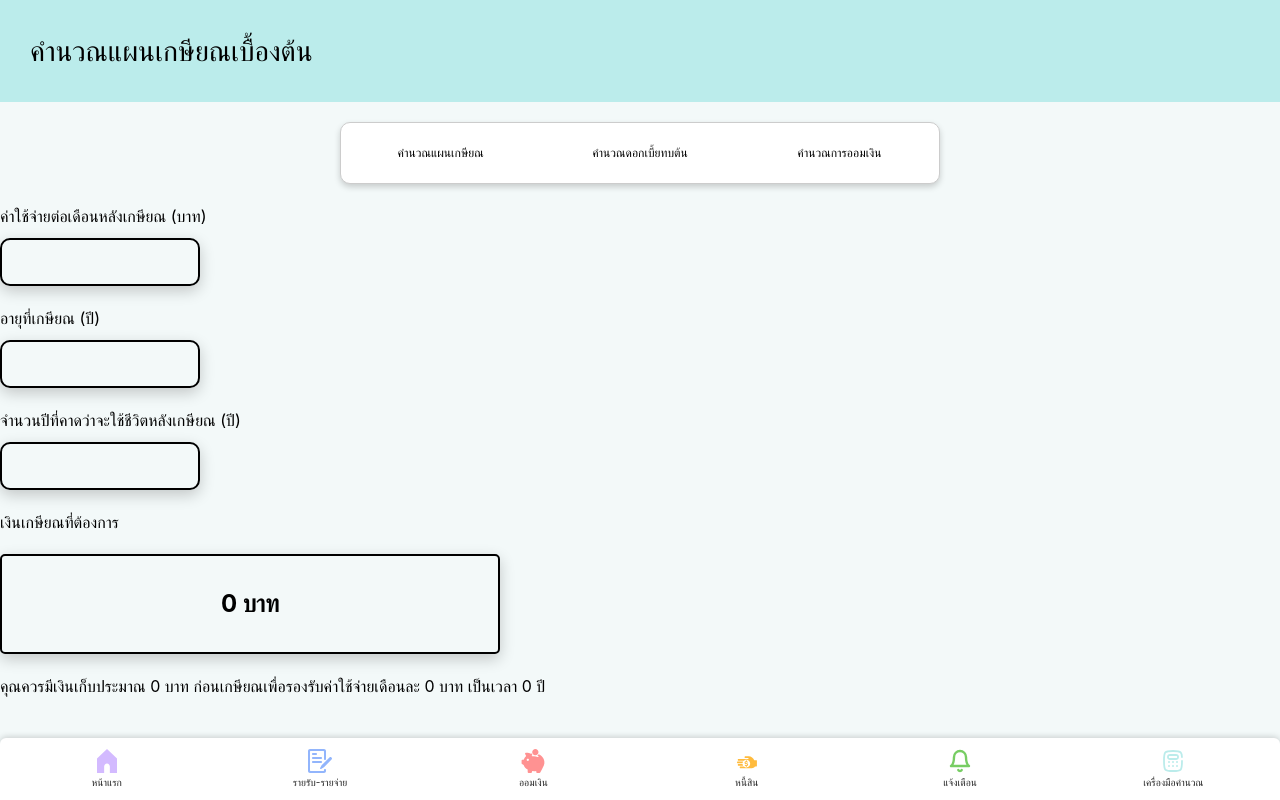
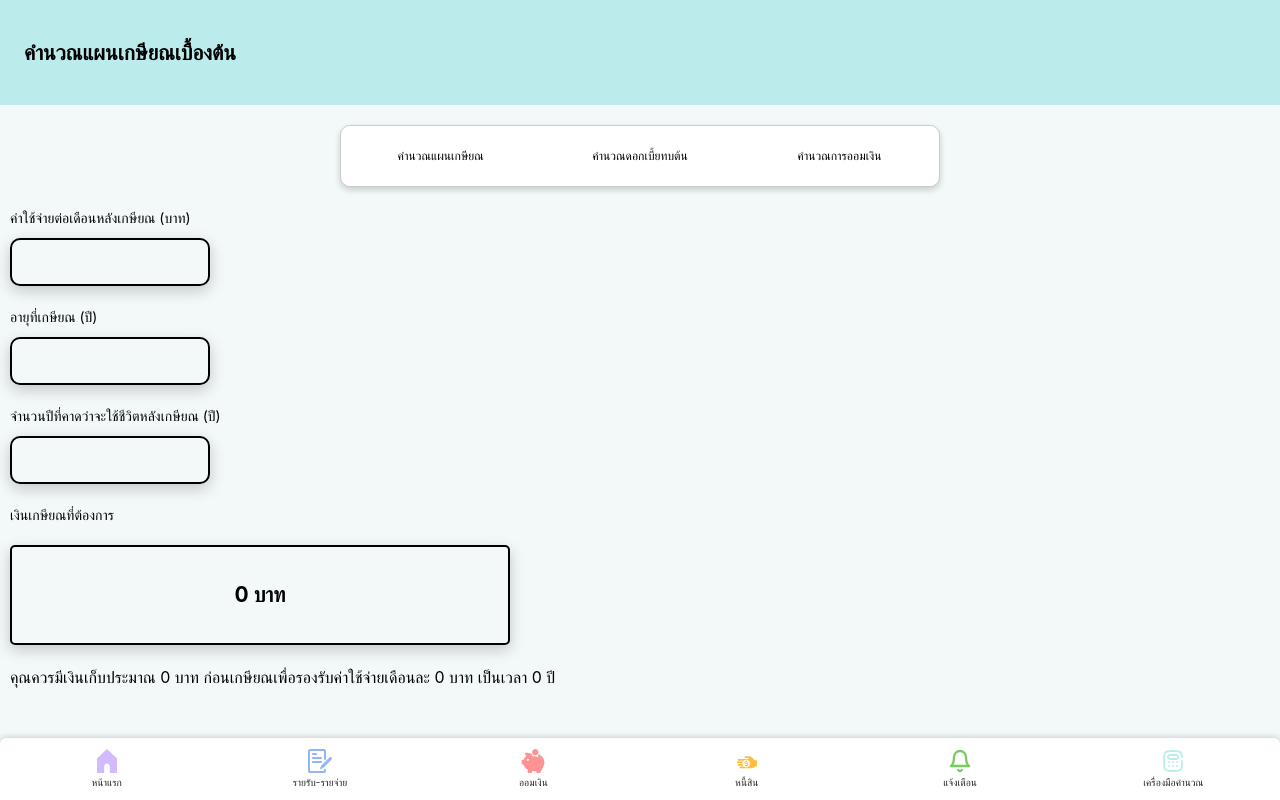
Before and after one commit to chotika0447/Financial-App, a React app in the folder Frontend/: page /calculator in a window 1280 px wide. Built offline with nearby package versions, Linux system fonts and the light colour scheme; the HTML template or start-up script is replaced by a standard one.

Commit message:
Update Retirement.css

```diff
--- a/Frontend/src/pages/Retirement.css
+++ b/Frontend/src/pages/Retirement.css
@@ -4,19 +4,27 @@
   padding-bottom: 90px;
 }
 
+.retirement-header {
+    min-height: 105px;
+    padding: 24px;
+    box-sizing: border-box;
+    display: flex;
+    align-items: center;
+    background: #bbeceb;
+    color: white;
+}
 .retirement-title {
-  text-align: left;
-  margin-bottom: 20px;
-  font-size: 28px;
-  background-color: #bbeceb;
-  color: black;
-  padding: 30px;
+    text-align: left;
+    font-size: 21px;
+    color: black;
+    font-weight: bold;
 }
 
 .retirement-label {
   display: block;
+  margin-left: 10px;
   margin-bottom: 10px;
-  font-size: 16px;
+  font-size: 14px;
   color: black;
 }
 
@@ -24,6 +32,7 @@
   display: block;
   width: 200px;
   padding: 10px;
+  margin-left: 10px;
   margin-top: 10px;
   margin-bottom: 20px;
   font-size: 16px;
@@ -39,15 +48,16 @@
   justify-content: center;
   align-items: center;
   display: flex;
-  font-size: 24px;
+  font-size: 21px;
   font-weight: bold;
+  color: #000000;
   /* กรอบ */
   width: 500px;
   height: 100px;
   padding: 10px;
+  margin-left: 10px;
   margin-top: 20px;
   margin-bottom: 20px;
-  color: black;
   border: 2px solid #000000;
   border-radius: 5px;
   box-shadow: 0 5px 15px rgba(0, 0, 0, 0.2);
@@ -65,6 +75,7 @@
 
 .retirement-explanation {
   display: block;
+  margin-left: 10px;
   margin-bottom: 10px;
   font-size: 16px;
   font-weight: normal;
```
